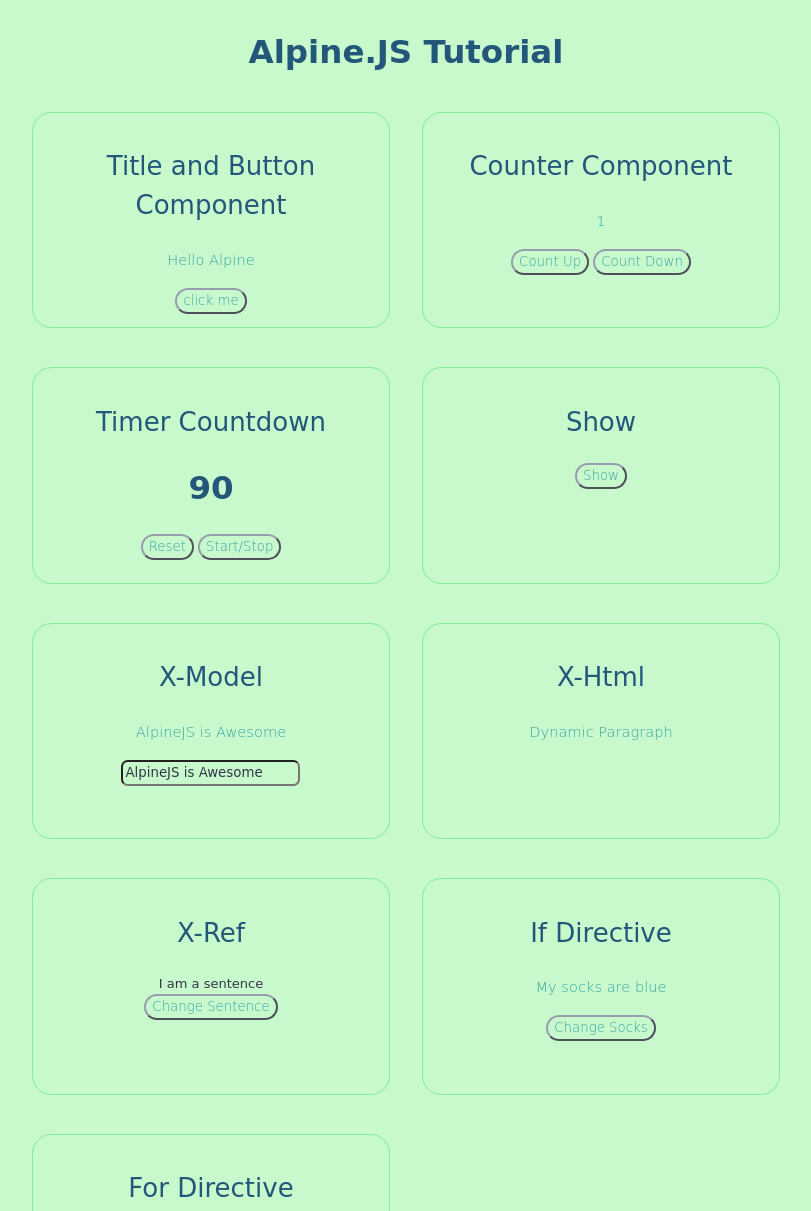
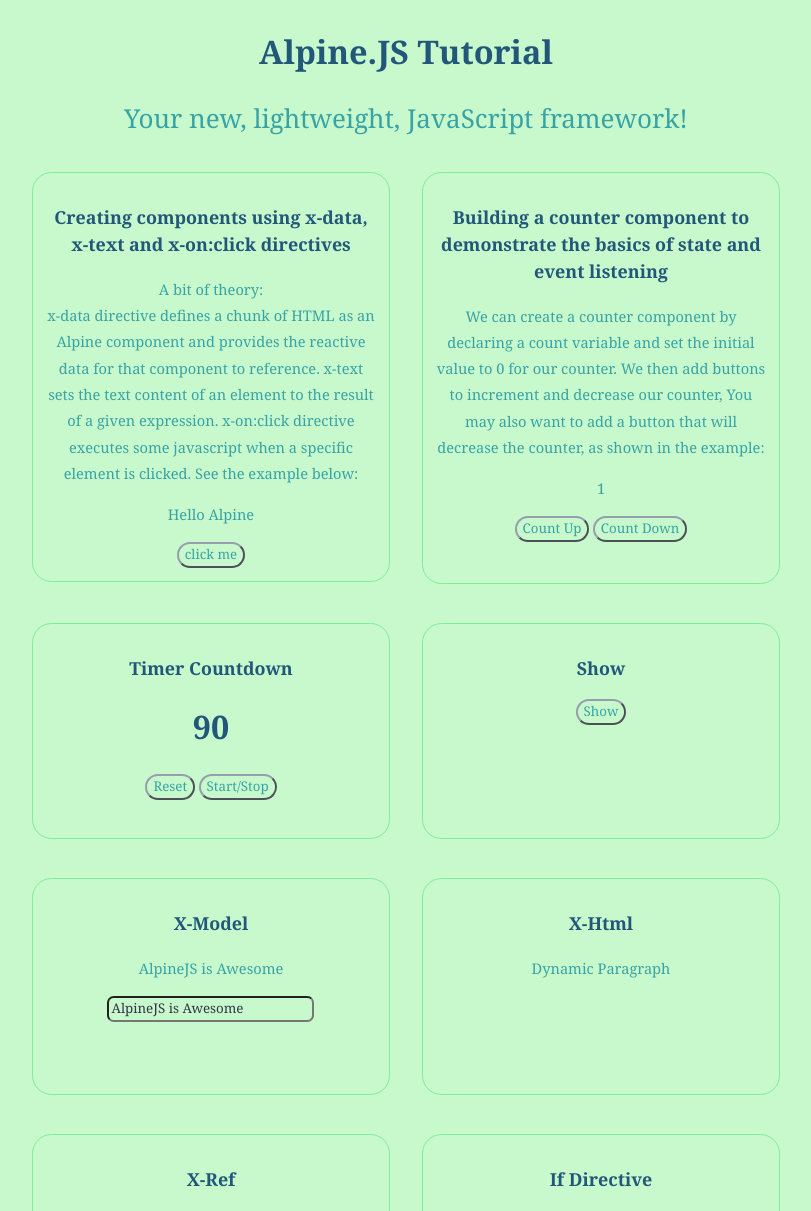
Before and after one commit to Lesego864/alpinejs-tutorial, a plain HTML site: page index.html in a window 1280 px wide. Shown: the top 1211 px of the page, without its empty margins (234-1045 px from the left). Drawn offline with nearby package versions, Linux system fonts and the light colour scheme.

Commit message:
started changing titles and adding information on each widget

```diff
--- a/index.html
+++ b/index.html
@@ -14,13 +14,16 @@
         <div class="row">
             <div class="col-12">
                 <h1>Alpine.JS Tutorial</h1>
+                <h2>Your new, lightweight, JavaScript framework!</h2>
             </div>
         </div>
 
         <div class="row">
             <div class="col-6">
                 <div class="Button">
-                    <h2>Title and Button Component</h2>
+                    <h3>Creating components using x-data, x-text and x-on:click directives</h3>
+                    <p> A bit of theory: <br>x-data directive defines a chunk of HTML as an Alpine component and provides the reactive data for that component to reference. x-text sets the text content of an element to the result of a given expression. x-on:click
+                        directive executes some javascript when a specific element is clicked. See the example below: </p>
                     <div x-data="{ title: 'Hello Alpine' }">
                         <p x-text="title"></p>
                         <button @click="title='Alpine Rocks!'">click me</button>
@@ -30,7 +33,9 @@
 
             <div class="col-6">
                 <div class="Counter">
-                    <h2>Counter Component</h2>
+                    <h3>Building a counter component to demonstrate the basics of state and event listening</h3>
+                    <p>We can create a counter component by declaring a count variable and set the initial value to 0 for our counter. We then add buttons to increment and decrease our counter, You may also want to add a button that will decrease the counter,
+                        as shown in the example:</p>
                     <div x-data="{ count: 1 }">
                         <p x-text="count"></p>
                         <button @click="count++">Count Up</button>
@@ -42,7 +47,7 @@
         <div class="row">
             <div class="col-6">
                 <div class="Timer">
-                    <h2>Timer Countdown</h2>
+                    <h3>Timer Countdown</h3>
                     <div x-data="{ countdown: 90, timeCounter: false }" x-init="setInterval(function(){
                         if (countdown > 0 && timeCounter) {countdown--;}}, 1000);">
                         <h1 x-text="countdown"></h1>
@@ -54,7 +59,7 @@
 
             <div class="col-6">
                 <div class="ShowBtn">
-                    <h2>Show</h2>
+                    <h3>Show</h3>
                     <div x-data="{ show: false }">
                         <button @click="show=!show">Show</button>
                         <div x-show.transition="show">Hello</div>
@@ -67,7 +72,7 @@
         <div class="row">
             <div class="col-6">
                 <div class="Model">
-                    <h2>X-Model</h2>
+                    <h3>X-Model</h3>
                     <div x-data="{ title: 'AlpineJS is Awesome' }">
                         <p x-text="title"></p>
                         <input type="text" x-model="title">
@@ -77,7 +82,7 @@
 
             <div class="col-6">
                 <div class="Html">
-                    <h2>X-Html</h2>
+                    <h3>X-Html</h3>
                     <div x-data="{ code: '<p>Dynamic Paragraph</p>' }">
                         <div x-html="code"></div>
                     </div>
@@ -88,7 +93,7 @@
         <div class="row">
             <div class="col-6">
                 <div class="Ref">
-                    <h2>X-Ref</h2>
+                    <h3>X-Ref</h3>
                     <div x-data="{ code: '<p>Dynamic Paragraph</p>' }">
                         <div x-ref="sentence">I am a sentence</div>
                         <button @click="$refs.sentence.innerText = 'I just changed'">Change Sentence</button>
@@ -98,7 +103,7 @@
 
             <div class="col-6">
                 <div class="If">
-                    <h2>If Directive</h2>
+                    <h3>If Directive</h3>
                     <div x-data="{ socks: 'blue' }">
                         <template x-if="socks=='blue'">
                         <p>My socks are blue</p>
@@ -114,7 +119,7 @@
         <div class="row">
             <div class="col-6">
                 <div class="For">
-                    <h2>For Directive</h2>
+                    <h3>For Directive</h3>
                     <div x-data="{ groceries: ['Milk', 'Eggs', 'Cheese'] }">
                         <p>Groceries:</p>
                         <ul>
--- a/simple-grid.css
+++ b/simple-grid.css
@@ -32,7 +32,7 @@ body {
 .Counter {
     border: 1.5px solid #80ED99;
     padding: 1em;
-    height: 14.5em;
+    height: 29.5em;
     margin-bottom: 2em;
     border-radius: 1.5em;
 }
@@ -97,7 +97,7 @@ body {
 /* ROOT FONT STYLES */
 
 * {
-    font-family: cursive;
+    font-family: Cambria, Cochin, Georgia, Times, 'Times New Roman', serif;
     color: #333447;
     line-height: 1.5;
 }
@@ -112,12 +112,13 @@ h1 {
 
 h2 {
     font-size: 2rem;
-    color: #22577A;
+    color: #38A3A5;
     font-weight: normal;
 }
 
 h3 {
     font-size: 1.375rem;
+    color: #22577A;
 }
 
 h4 {
```
